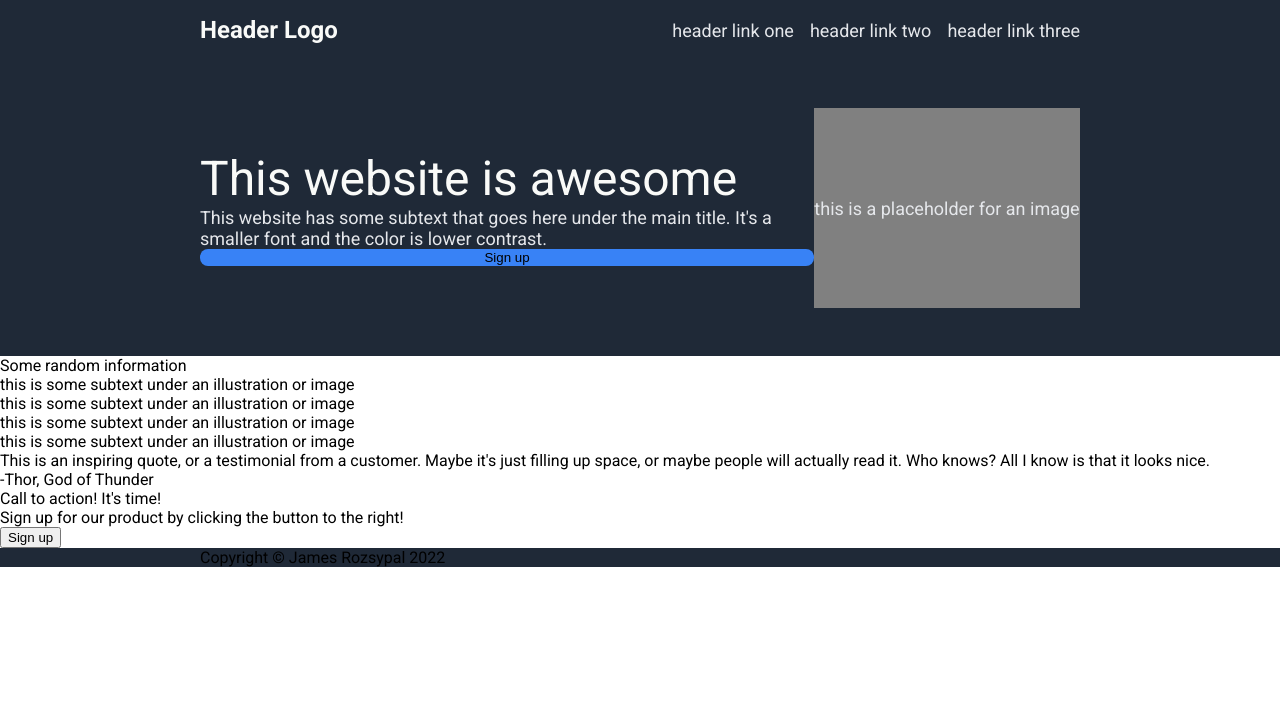
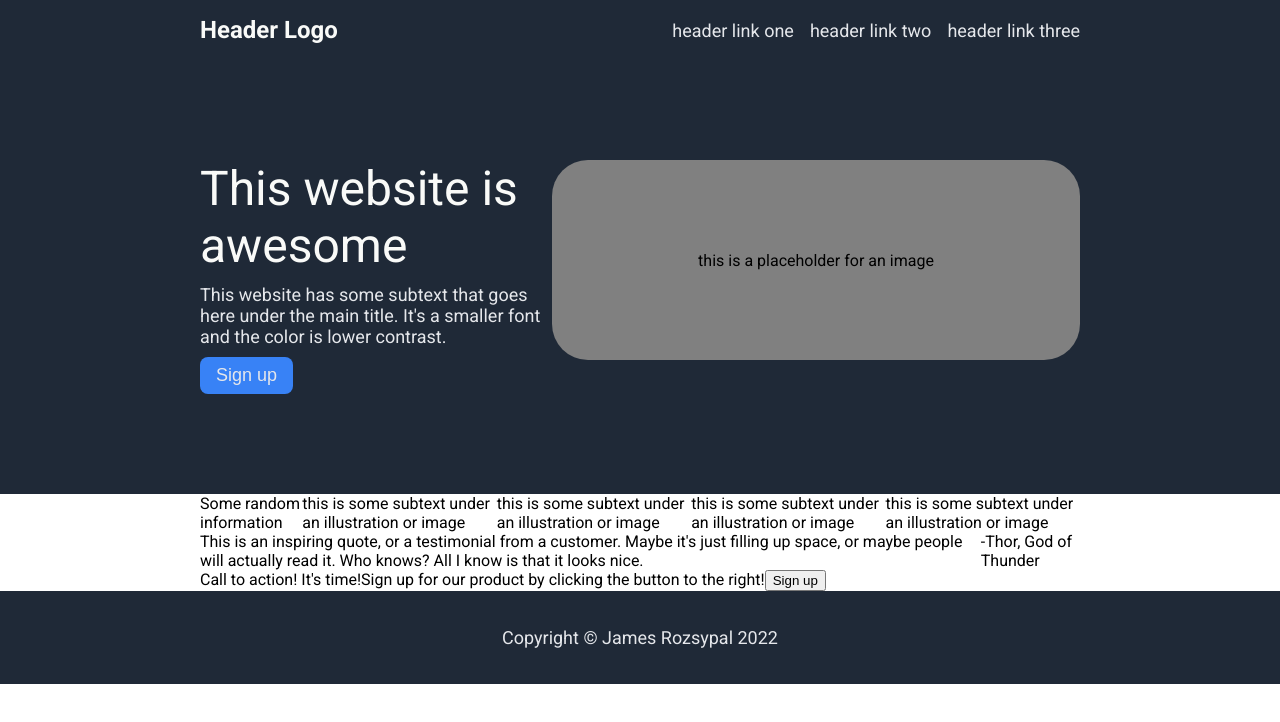
Before and after one commit to James-Rozy/landing-page, a plain HTML site: page index.html in a window 1280 px wide. Drawn offline with Linux system fonts and the light colour scheme.

Commit message:
Finish the hero section

```diff
--- a/index.html
+++ b/index.html
@@ -24,10 +24,10 @@
                     <div class="hero-left">
                         <div class="hero-main">This website is awesome</div>
                         <div class="hero-secondary">This website has some subtext that goes here under the main title. It's a smaller font and the color is lower contrast.</div>
-                        <button class="bt-hero">Sign up</button>
+                        <button class="bt-hero hero-secondary">Sign up</button>
                     </div>
 
-                    <div class="img">this is a placeholder for an image</div>
+                    <div class="hero-img">this is a placeholder for an image</div>
                 </div>
             </div>
 
--- a/styles.css
+++ b/styles.css
@@ -16,13 +16,19 @@ body {
 
 .header-content,
 .hero-content,
+.info-content,
+.quote-content,
+.cta-content,
 .footer-content {
     display: flex;
+    padding: 0;
+    margin: 0 200px;
+}
+
+.header-content {
     flex-direction: row;
     align-items: center;
     justify-content: space-between;
-    padding: 0;
-    margin: 0 200px 0;
 }
 
 .header-logo {
@@ -32,10 +38,10 @@ body {
 
 .header-link,
 .hero-secondary,
+.footer-content,
 .img {
     color: #E5E7EB;
     font-size: 18px;
-    font-weight: 100;
 }
 
 .header-link {
@@ -49,15 +55,16 @@ body {
 }
 
 .hero-content {
-    display: flex;
-    flex: 1;
-    padding: 48px 0;
+    padding: 100px 0;
+    justify-content: space-evenly;
 }
 
 .hero-left {
     display: flex;
+    flex: 2;
     flex-direction: column;
     align-content: flex-start;
+    gap: 10px;
 }
 
 .hero-main {
@@ -67,18 +74,33 @@ body {
 }
 
 .bt-hero {
+    display: flex;
+    align-content: flex-start;
+    justify-content: center;
+    max-width: fit-content;
+    padding: 8px 16px;
     border: none;
     border-radius: 8px;
     background: #3882F6;
 }
 
-.img {
+.hero-img {
     background: #808080;
     width: 400px;
     height: 200px;
+    border: none;
+    border-radius: 36px;
     display: flex;
+    flex: 3;
     align-items: center;
     justify-content: center;
 }
 
-.footer {}
+
+
+.footer-content {
+    flex-direction: row;
+    align-items: center;
+    justify-content: center;
+    padding: 36px 0;
+}
```
